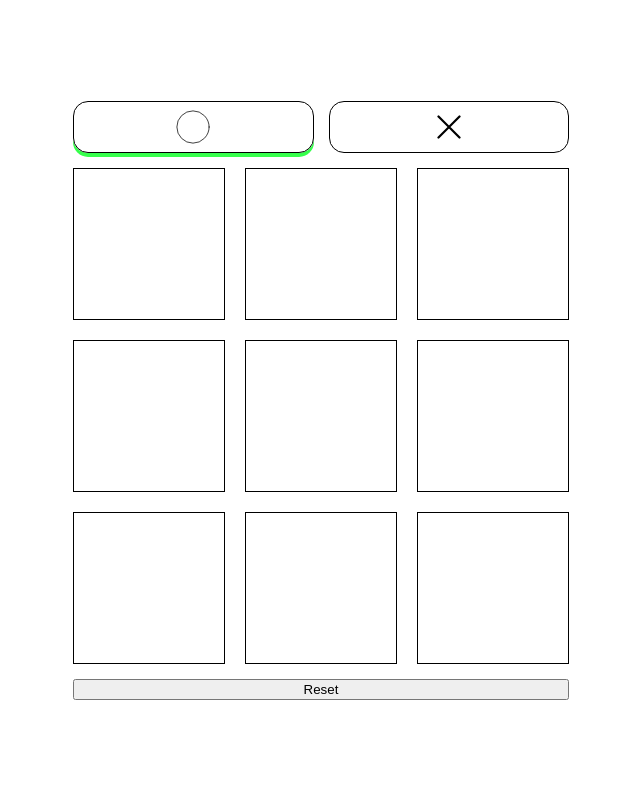
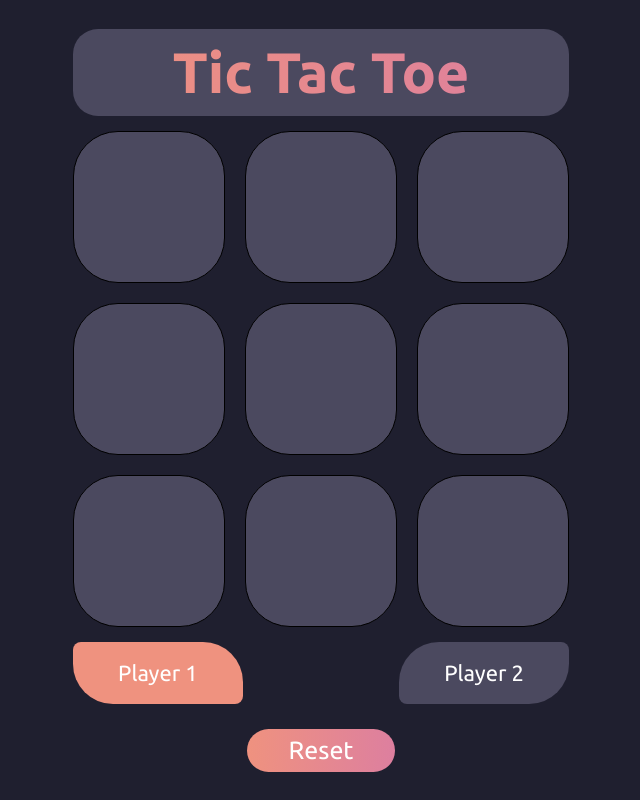
Before and after one commit to Avatarius/tic_tac_toe, a React app: page / in a window 1280 px wide. Shown: the whole page, without its empty margins (319-959 px from the left). Built offline with nearby package versions, Linux system fonts and the light colour scheme.

Commit message:
поправлен баг со сменой хода при выйгрыше

```diff
--- a/src/components/app/app.module.scss
+++ b/src/components/app/app.module.scss
@@ -1,5 +1,10 @@
 :root {
   --size: 3;
+}
+
+body {
+  font-family: "Ubuntu";
+  background-color: #1f1f2f;
 }
 
 .container {
@@ -8,6 +13,9 @@
   gap: 15px;
 }
 
+.container_expanded {
+  grid-template-rows: 1fr 0.5fr 5fr 0.5fr 1fr;
+}
 
 .grid {
   display: grid;
@@ -17,3 +25,18 @@
   align-items: center;
   gap: 20px;
 }
+
+.button {
+  align-self: center;
+  margin-block-start: 10px;
+  border: none;
+  border-radius: 30px;
+  padding: 7px;
+  color: #fff;
+  font-family: inherit;
+  font-size: 25px;
+  background-image: var(--gradient-color, #ef927f);
+  cursor: pointer;
+  appearance: none;
+  inline-size: 30%;
+}
--- a/src/components/app/app.tsx
+++ b/src/components/app/app.tsx
@@ -1,10 +1,11 @@
-import { useState, CSSProperties } from "react";
+import { useState } from "react";
 import { Cell } from "../cell/cell";
 import styles from "./app.module.scss";
 import { Turn } from "../turn/turn";
 import { useCheckWin } from "./hooks/useCheckWin";
-import { ICell } from "../../types";
 import { CellType } from "../../types";
+import { Header } from "../header/header";
+import clsx from "clsx";
 
 interface IWinningCells {
   x: number;
@@ -15,8 +16,7 @@ function App() {
   const size = 3; //tmp
   const [field, setField] = useState(initField(size));
   const [turn, setTurn] = useState(false);
-  const [winner, setWinner] = useState("");
-  const [isGameRunning, setIsGameRunning] = useState(true);
+  const { isWon, isDraw, winningCells, winner } = useCheckWin(field);
 
   function initField(size: number) {
     const array = [];
@@ -36,33 +36,6 @@ function App() {
     return array;
   }
 
-  function checkWin(array: ICell[][]) {
-    let winningCells: IWinningCells[] = [];
-    const rows = array;
-    const columns = array.map((arr, arrIndex) =>
-      array.map((item) => item[arrIndex])
-    );
-    const diagonal = array.map((item, index) => item[index]);
-    const diagonal_reversed = array.map(
-      (item, index, arr) => item[arr.length - 1 - index]
-    );
-    const isWon = [...rows, ...columns, diagonal, diagonal_reversed].some(
-      (arr) => {
-        const isLineEqual = arr.every(
-          (item) => item.value === arr[0].value && item.value !== ""
-        );
-        if (isLineEqual) {
-          winningCells = arr.map((item) => ({ x: item.x, y: item.y }));
-          arr[0].value === "x" ? setWinner("x") : setWinner("o");
-        }
-
-        return isLineEqual;
-      }
-    );
-    const isDraw = array.every((arr) => arr.every((item) => item.value !== ""));
-    return { isWon, isDraw, winningCells };
-  }
-
   function handleWin(winningCells: IWinningCells[]) {
     setField((prev) => {
       return prev.map((arr) =>
@@ -79,53 +52,28 @@ function App() {
   }
 
   function handleClick(row: number, column: number) {
-    if (!isGameRunning) return;
-    setField((prev) => {
-      const array = prev.map((item, index) =>
-        item.map((cell, cellIndex) => {
-          if (row === index && column === cellIndex && cell.value === "") {
+    setField((prevField) =>
+      prevField.map((arr, arrIndex) =>
+        arr.map((item, itemIndex) => {
+          if (row === arrIndex && column === itemIndex && item.value === "") {
             return {
-              ...cell,
-              value: turn ? "x" : ("o" as CellType),
+              ...item,
+              value: turn ? "x" : "o",
               isActive: true,
             };
           }
-          return cell;
+          return item;
         })
-      );
-      const { isWon, isDraw, winningCells } = checkWin(array);
-      if (isWon || isDraw) {
-        setIsGameRunning(false);
-      }
-      if (isDraw) {
-        setWinner("draw");
-        return array;
-      }
-      if (isWon) {
-        handleWin(winningCells);
-      }
-      return array;
-    });
-    field[row][column].value === "" && setTurn((prev) => !prev);
+      )
+    );
+    if (field[row][column].value === "") {
+      setTurn((prev) => !prev);
+    }
   }
 
   function handleReset() {
     setField(initField(size));
-    setWinner("");
     setTurn(false);
-    setIsGameRunning(true);
-  }
-
-  function displayWinner() {
-    switch (winner) {
-      case "draw":
-        return <p>Draw</p>;
-      case "x":
-      case "o":
-        return <p>Player {winner} wins!</p>;
-      default:
-        return null;
-    }
   }
 
   const fieldUI = field.map((item, index) =>
@@ -134,25 +82,29 @@ function App() {
         key={`${index} ${cellIndex}`}
         value={cell.value as CellType}
         turn={turn}
-        isWinner={cell.isWinner}
+        isWinner={winningCells.some(
+          (item) => item.x === cell.x && item.y === cell.y
+        )}
         isActive={cell.isActive}
         onClick={() => handleClick(index, cellIndex)}
-        isGameRunning={isGameRunning}
+        isGameRunning={!(isWon || isDraw)}
       />
     ))
   );
   return (
-    <section
-      className={styles.container}
-      style={{ "--size": size } as CSSProperties}
+    <main
+      className={clsx({
+        [styles.container]: true,
+        [styles.container_expanded]: winner,
+      })}
     >
-      <Turn value={turn} />
-      <div className={styles.grid}>{fieldUI}</div>
-      <button type="reset" onClick={handleReset}>
+      <Header winner={winner} />
+      <section className={styles.grid}>{fieldUI}</section>
+      <Turn value={!isWon && !isDraw ? turn : !turn} />
+      <button type="reset" onClick={handleReset} className={styles.button}>
         Reset
       </button>
-      {displayWinner()}
-    </section>
+    </main>
   );
 }
 
--- a/src/components/app/hooks/useCheckWin.ts
+++ b/src/components/app/hooks/useCheckWin.ts
@@ -1,51 +1,39 @@
-import { useState } from "react";
 import { ICell } from "../../../types";
 
-interface IUseCheckWinProps {
-  field: ICell[][];
+
+
+interface IWinningCells {
+  x: number;
+  y: number;
 }
 
-function copyArrayDeep(array: ICell[][]) {
-  return array.map((arr) => arr.map((item) => item));
-}
 
-function checkWin(array: ICell[] | ICell[][]) {
-  if (array.every(entity => Array.isArray(entity))) {
-    return (array as ICell[][]).some((arr) =>
-      arr.every((item) => {
-        const isLineEqual =
-          item.value !== "" && item.value === arr[0].value;
-        return isLineEqual;
-      })
-    );
-  } else {
-    return (array as ICell[]).every(item => item.value === (array[0] as ICell).value);
-  }
-}
-
-function useCheckWin(props: IUseCheckWinProps) {
-  const { field } = props;
-  const [isWon, setIsWon] = useState(false);
-  const rows = field;
-  const columns = field.map((arr, arrIndex) =>
-    field.map((item) => item[arrIndex])
+function useCheckWin(array: ICell[][]) {
+  let winningCells: IWinningCells[] = [];
+  let winner = '';
+  const rows = array;
+  const columns = array.map((arr, arrIndex) =>
+    array.map((item) => item[arrIndex])
   );
-  const diagonal = field.map((item, index) => item[index]);
-  const diagonal_reversed = field.map(
+  const diagonal = array.map((item, index) => item[index]);
+  const diagonal_reversed = array.map(
     (item, index, arr) => item[arr.length - 1 - index]
   );
-  setIsWon([...rows, ...columns, diagonal, diagonal_reversed].some(arr => {
-    return arr.every(item => item.value === arr[0].value);
-  }));
-  /* const rows = array;
-    const columns = array.map((arr, arrIndex) =>
-      array.map((item) => item[arrIndex])
-    );
-    const diagonal = array.map((item, index) => item[index]);
-    const diagonal_reversed = array.map(
-      (item, index, arr) => item[arr.length - 1 - index]
-    ); */
-  return isWon;
+  const isWon = [...rows, ...columns, diagonal, diagonal_reversed].some(
+    (arr) => {
+      const isLineEqual = arr.every(
+        (item) => item.value === arr[0].value && item.value !== ""
+      );
+      if (isLineEqual) {
+        winningCells = arr.map(item => ({x: item.x, y: item.y}));
+        winner = arr[0].value;
+      }
+      return isLineEqual;
+    }
+  );
+  const isDraw = array.every(arr => arr.every(item => item.value !== ''));
+
+  return {isWon, isDraw, winningCells, winner};
 }
 
 export { useCheckWin };
--- a/src/components/cell/cell.module.scss
+++ b/src/components/cell/cell.module.scss
@@ -1,26 +1,34 @@
 .container {
-  inline-size: 150px;
-  block-size: 150px;
-  border: 1px solid black;
   display: flex;
   justify-content: center;
   align-items: center;
+  border: 1px solid black;
+  border-radius: 45px;
+  background-color: var(--primary-color, #4b495f);
+  transition: background-color 0.2s linear;
+  cursor: pointer;
+  inline-size: 150px;
+  block-size: 150px;
 }
 
 .container_winner {
-  background-color: rgb(9, 255, 9);
+  background-color: var(--accent-color, #ef927f);
 }
 
 .svg {
+  color: transparent;
   inline-size: 75%;
   block-size: 75%;
-  color: transparent;
+}
+
+.container_hover .svg {
+  transition: color 0.1s ease-in-out;
 }
 
 .container_hover:hover .svg {
-  color: rgba(128, 128, 128, 0.5);
+  color: rgba(255, 255, 255, 0.5);
 }
 
 .svg_active {
-  color: #000;
+  color: #fff;
 }
--- /dev/null
+++ b/src/components/header/header.module.scss
@@ -0,0 +1,15 @@
+.container {
+  border-radius: 25px;
+  padding: 15px;
+  background-color: var(--primary-color, #4b495f);
+}
+
+.title {
+  color: #fff;
+  color: transparent;
+  font-weight: 700;
+  font-size: 57px;
+  text-align: center;
+  background-image: var(--gradient-color, #ef927f);
+  background-clip: text;
+}
--- /dev/null
+++ b/src/components/header/header.tsx
@@ -0,0 +1,27 @@
+import styles from "./header.module.scss";
+
+interface IHeaderProps {
+  winner: string;
+}
+
+function Header({ winner }: IHeaderProps) {
+  function displayWinner() {
+    let content;
+    switch (winner) {
+      case "draw":
+        content = "Draw!";
+        break;
+      case "x":
+      case "o":
+        content = `Player ${winner} wins!`;
+        break;
+      default:
+        content = "Tic Tac Toe";
+    }
+    return <h1 className={styles.title}>{content}</h1>;
+  }
+
+  return <section className={styles.container}>{displayWinner()}</section>;
+}
+
+export { Header };
--- a/src/components/turn/turn.module.scss
+++ b/src/components/turn/turn.module.scss
@@ -1,27 +1,32 @@
+
+
 .container {
   display: flex;
+  justify-content: space-between;
   gap: 15px;
+  color: #fff;
+  font-size: 22px;
+  inline-size: 100%;
+
 }
 
 .item {
   display: flex;
   justify-content: center;
   align-items: center;
-  border: 1px solid #000;
-  border-radius: 15px;
-  background: center / 15% no-repeat;
-  inline-size: 100%;
-  min-block-size: 50px;
+  background-color: var(--primary-color, #4b495f);
+  min-block-size: 52px;
+  padding: 5px 45px;
+}
+
+.item_left {
+  border-radius:  8px 40px 8px 40px;
+}
+
+.item_right {
+  border-radius:  40px 8px 40px 8px;
 }
 
 .item_active {
-  box-shadow: 0 4px 0 #35ff4b;
+  background-color: var(--accent-color, #ef927f);
 }
-
-.item_circle {
-  background-image: url("../../images/circle.svg");
-}
-
-.item_cross {
-  background-image: url("../../images/cross.svg");
-}
--- a/src/components/turn/turn.tsx
+++ b/src/components/turn/turn.tsx
@@ -8,12 +8,14 @@ interface ITurnProps {
 
 function Turn({value} : ITurnProps) {
   return (
-    <div className={styles.container}>
-      <div className={clsx({[styles.item]: true, [styles.item_circle]: true, [styles.item_active]: !value})}>
+    <section className={styles.container}>
+      <div className={clsx({[styles.item]: true, [styles.item_left]: true, [styles.item_active]: !value})}>
+        Player 1
       </div>
-      <div className={clsx({[styles.item]: true, [styles.item_cross]: true, [styles.item_active]: value})}>
+      <div className={clsx({[styles.item]: true, [styles.item_right]: true, [styles.item_active]: value})}>
+        Player 2
       </div>
-    </div>
+    </section>
   )
 }
 
--- a/src/fonts/font.scss
+++ b/src/fonts/font.scss
@@ -0,0 +1,11 @@
+@font-face {
+  font-family: 'Ubuntu';
+  src: url('../fonts/font-files/Ubuntu-Regular.ttf');
+  font-weight: 400;
+}
+
+@font-face {
+  font-family: 'Ubuntu';
+  src: url('../fonts/font-files/Ubuntu-Bold.ttf');
+  font-weight: 700;
+}
--- a/src/styles/index.scss
+++ b/src/styles/index.scss
@@ -1,4 +1,5 @@
 @import '../fonts/font.scss';
+@import url('./variables.scss');
 
 html,
 div,
--- /dev/null
+++ b/src/styles/variables.scss
@@ -0,0 +1,5 @@
+:root {
+  --primary-color: #4b495f;
+  --accent-color: #ef927f;
+  --gradient-color: linear-gradient(90deg, #ef927f, #dd7f9f);
+}
```
Also changed, not shown: src/fonts/font-files/Ubuntu-Bold.ttf (added), src/fonts/font-files/Ubuntu-Regular.ttf (added).
